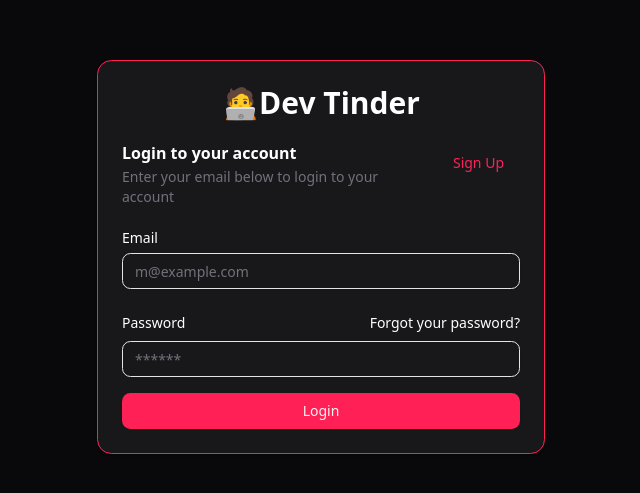
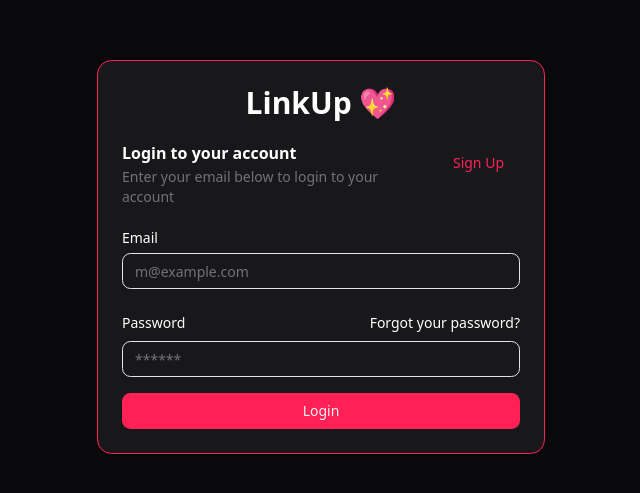
Before and after one commit to VikasRajput-18/devTinder-UI, a React (Vite) app: page /sign-in in a window 1280 px wide. Shown: the part 143-636 px from the top of the page, without its empty margins (319-959 px from the left). Built offline with nearby package versions, Linux system fonts and the light colour scheme.

Commit message:
change app name

```diff
--- a/index.html
+++ b/index.html
@@ -5,7 +5,7 @@
   <meta charset="UTF-8" />
   <link rel="icon" type="image/svg+xml" href="/vite.svg" />
   <meta name="viewport" content="width=device-width, initial-scale=1.0" />
-  <title>Dev Tinder</title>
+  <title>LinkUp 💖</title>
 </head>
 
 <body>
--- a/src/components/auth-form.jsx
+++ b/src/components/auth-form.jsx
@@ -7,7 +7,7 @@ import { Card, CardAction, CardContent, CardDescription, CardHeader, CardTitle }
 const AuthForm = ({ title, description, routeTo }) => {
     return (
         <Card className="w-full bg-accent-foreground max-w-md text-white border-primary" >
-            <h2 className="text-center text-3xl font-bold">🧑‍💻Dev Tinder</h2>
+            <h2 className="text-center text-3xl font-bold">LinkUp 💖</h2>
             <CardHeader>
                 <CardTitle>{title}</CardTitle>
                 <CardDescription>{description}
--- a/src/components/header.jsx
+++ b/src/components/header.jsx
@@ -29,7 +29,7 @@ const Header = () => {
     return (
         <header className='py-4 bg-accent-foreground px-4 sm:px-8 flex items-center justify-between'>
             <h2 className='text-white text-lg sm:text-3xl font-bold'>
-                <Link to={"/"}>👨‍💻Dev Tinder</Link>
+                <Link to={"/"}>LinkUp 💖</Link>
             </h2>
 
             {
```
